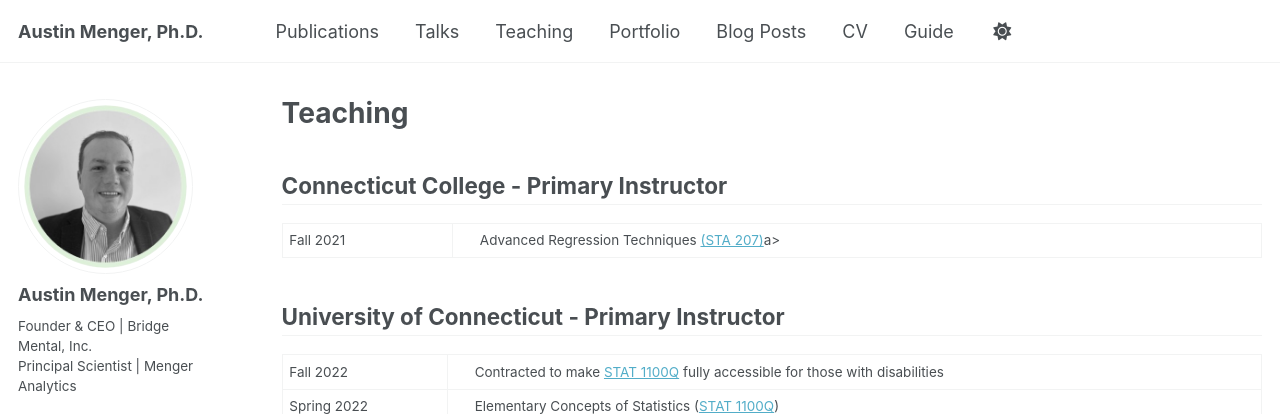
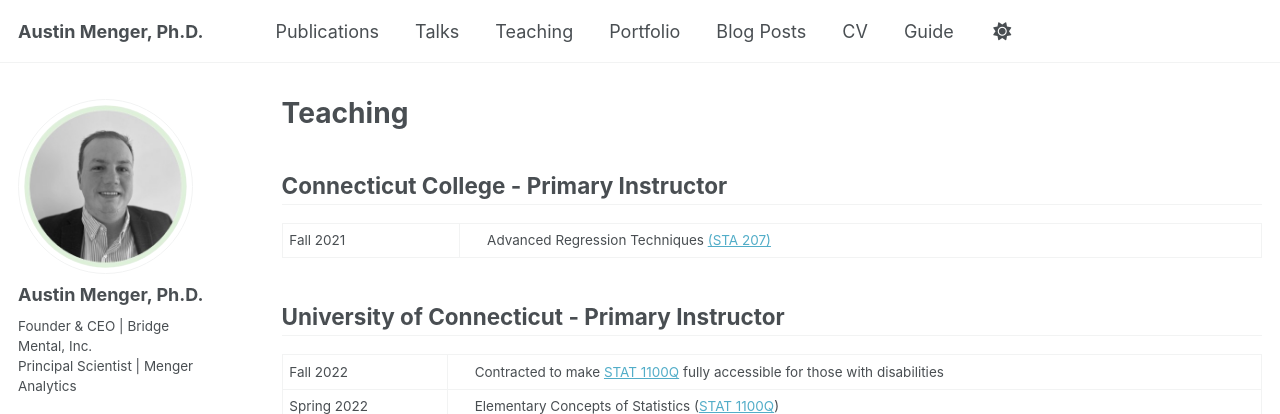
Before and after one commit to austinmenger/austinmenger.github.io, a Jekyll site: the page built from _pages/teaching.html, in a window 1280 px wide and 900 px high. Shown: the top 414 px of the window. Built offline with Jekyll 4.4.1, drawn with Linux system fonts in a browser that asks for light colours; some web fonts are replaced.

Commit message:
Update teaching.html

```diff
--- a/_pages/teaching.html
+++ b/_pages/teaching.html
@@ -18,7 +18,7 @@ author_profile: true
 <table>
  <tr>
   <td>Fall 2021</td>
-  <td style="padding-left: 2em;">Advanced Regression Techniques <a href="https://conncoll.smartcatalogiq.com/en/2023-2024/catalog/courses/sta-statistics/200/sta-207/">(STA 207)</a>a></td>
+  <td style="padding-left: 2em;">Advanced Regression Techniques <a href="https://conncoll.smartcatalogiq.com/en/2023-2024/catalog/courses/sta-statistics/200/sta-207/">(STA 207)</a></td>
  </tr>
 </table>
 
```
